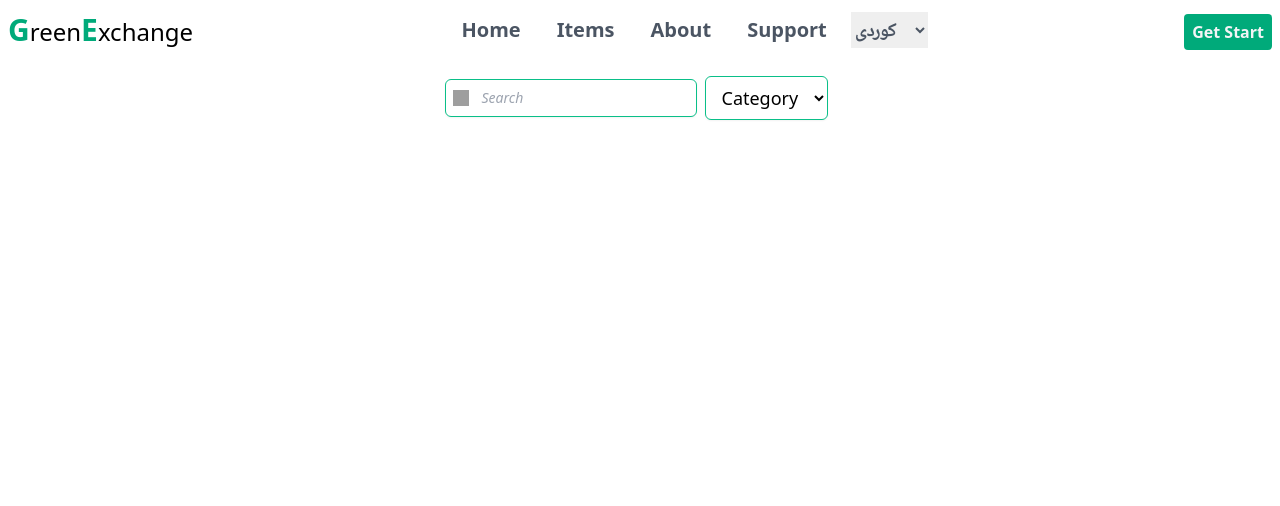
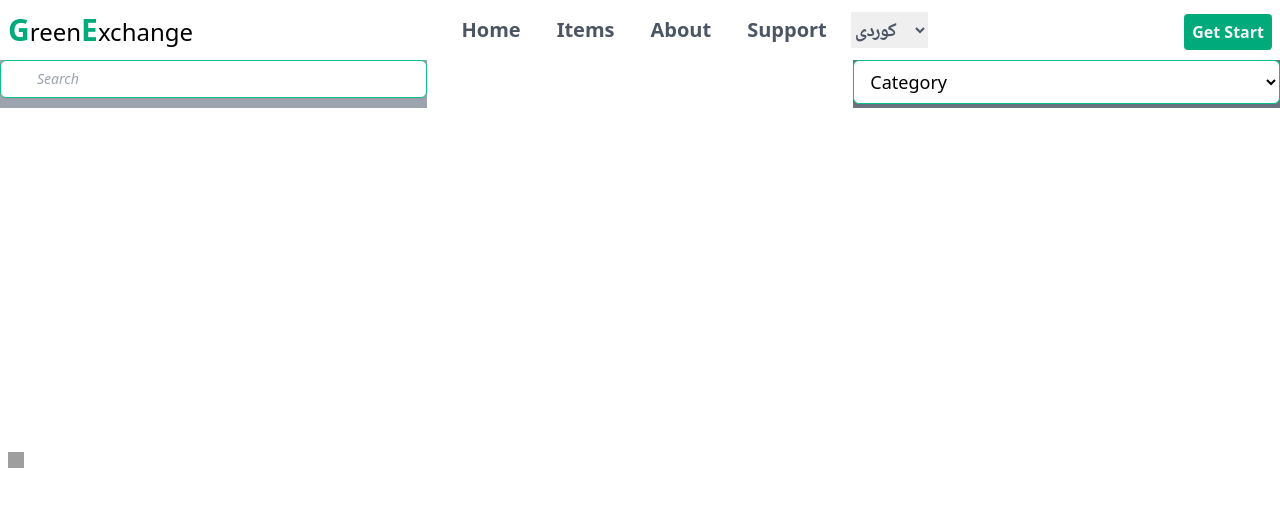
Before and after one commit to yahyahewa/Green_Exchnage_Front_End_React, a React app: page / in a window 1280 px wide. Shown: the top 506 px of the page. Built offline with nearby package versions, Linux system fonts and the light colour scheme; grey boxes are pictures that could not be loaded; the HTML template or start-up script is replaced by a standard one.

Commit message:
fix some issus

```diff
--- a/src/components/FilterAndSearch/Banner.jsx
+++ b/src/components/FilterAndSearch/Banner.jsx
@@ -5,7 +5,7 @@ import Filter from "./Filter/Filter";
 const Banner = () => {
   return (
     <>
-      <div className="md:w-full flex pt-4 items-center justify-center px-2">
+      <div className="flex flex-wrap">
         <Search />
         <Filter />
       </div>
--- a/src/components/FilterAndSearch/Filter/Filter.jsx
+++ b/src/components/FilterAndSearch/Filter/Filter.jsx
@@ -2,7 +2,7 @@ import React from "react";
 
 const Filter = () => {
   return (
-    <div className="px-2 ">
+    <div className="w-1/3 ml-auto bg-gray-500 h-12 ">
       <select className="  block bg-white w-full px-3 border border-jade-500 rounded-md py-2  pr-3 shadow-sm md:text-lg focus:outline-none focus:border-jade-500 focus:ring-jade-500 focus:ring-1 text-sm">
         <option> Category</option>
         <option value="">Filter</option>
--- a/src/components/FilterAndSearch/Search/Search.jsx
+++ b/src/components/FilterAndSearch/Search/Search.jsx
@@ -1,6 +1,6 @@
 const Search = () => {
   return (
-    <div className="relative  flex ">
+    <div className="w-1/3 mr-auto bg-gray-400 h-12">
       <div className="absolute flex ml-2 items-center justify-start h-full">
         <img
           className="w-4 h-4 fill-current "
```
